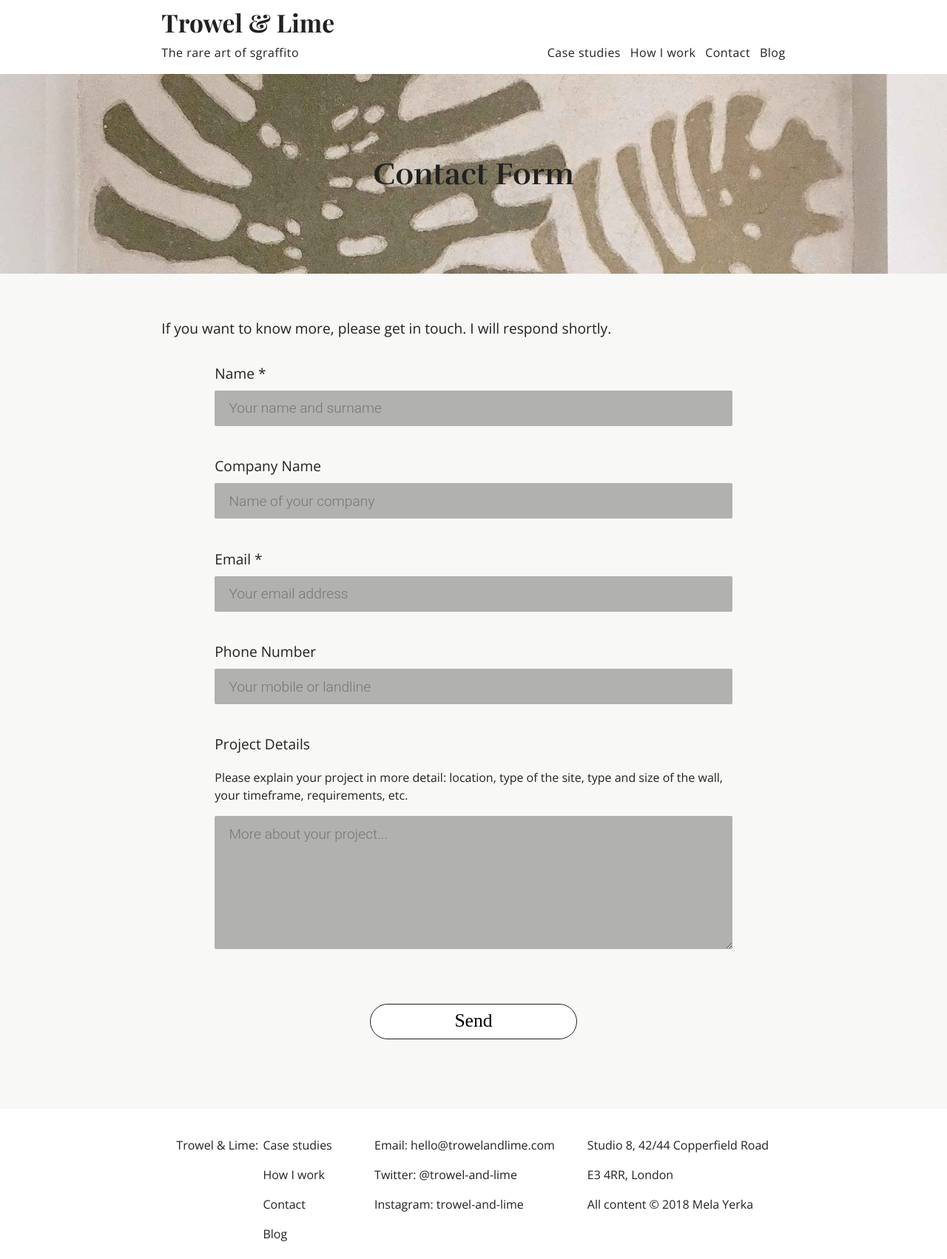
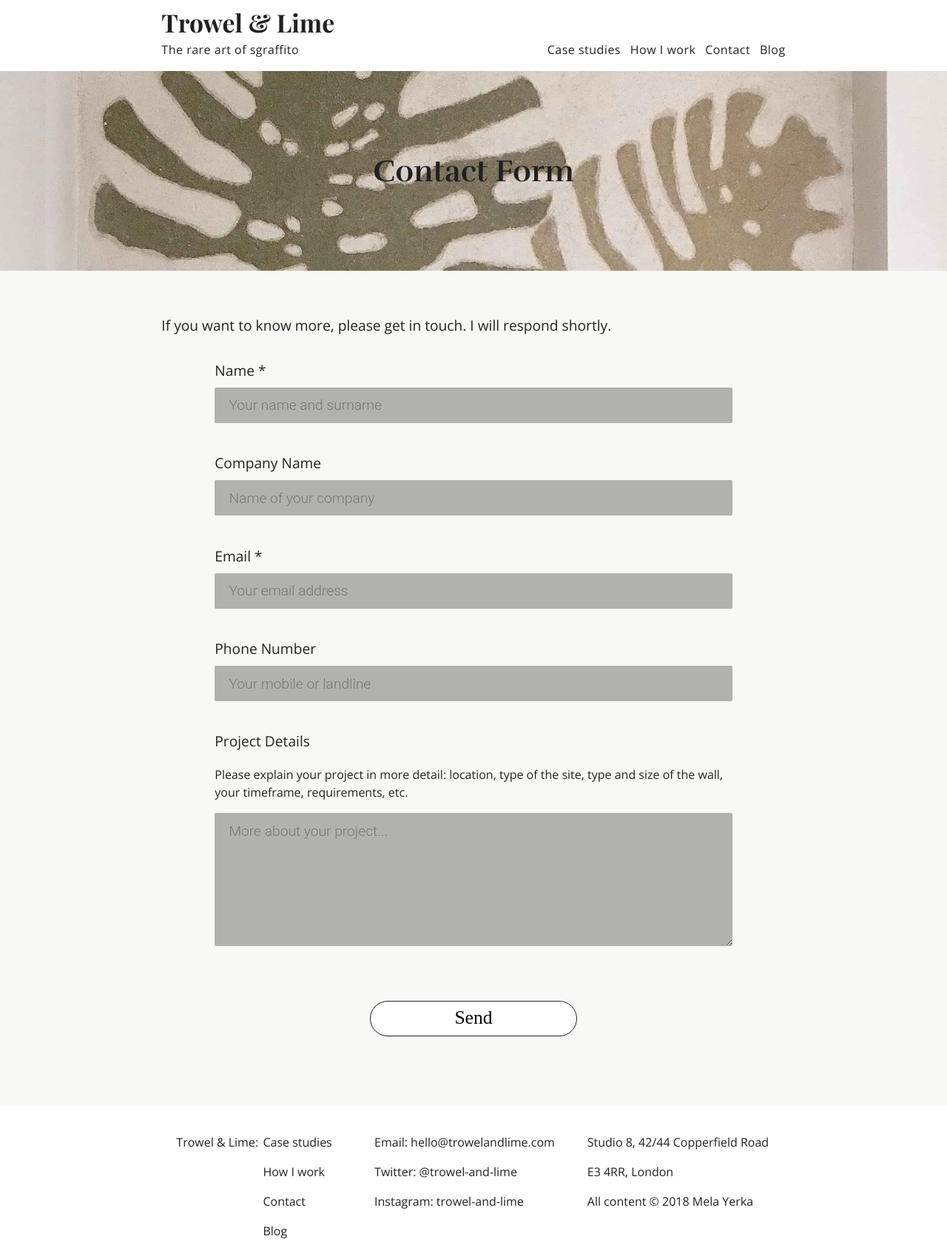
Before and after one commit to marek-kultys/trowel-and-lime, a Jekyll site: the page built from contact/index.html, in a window 1280 px wide. Shown: the whole page at 74% size. Built offline with Jekyll 4.4.1, drawn with Linux system fonts in a browser that asks for light colours.

Commit message:
Minor edit in header

```diff
--- a/_sass/header.scss
+++ b/_sass/header.scss
@@ -11,7 +11,7 @@ header {
 
    .menu-elements {
       h5 {
-         margin-top: 0.5em;
+         margin-top: 0.25em;
       }
    }
 
```
